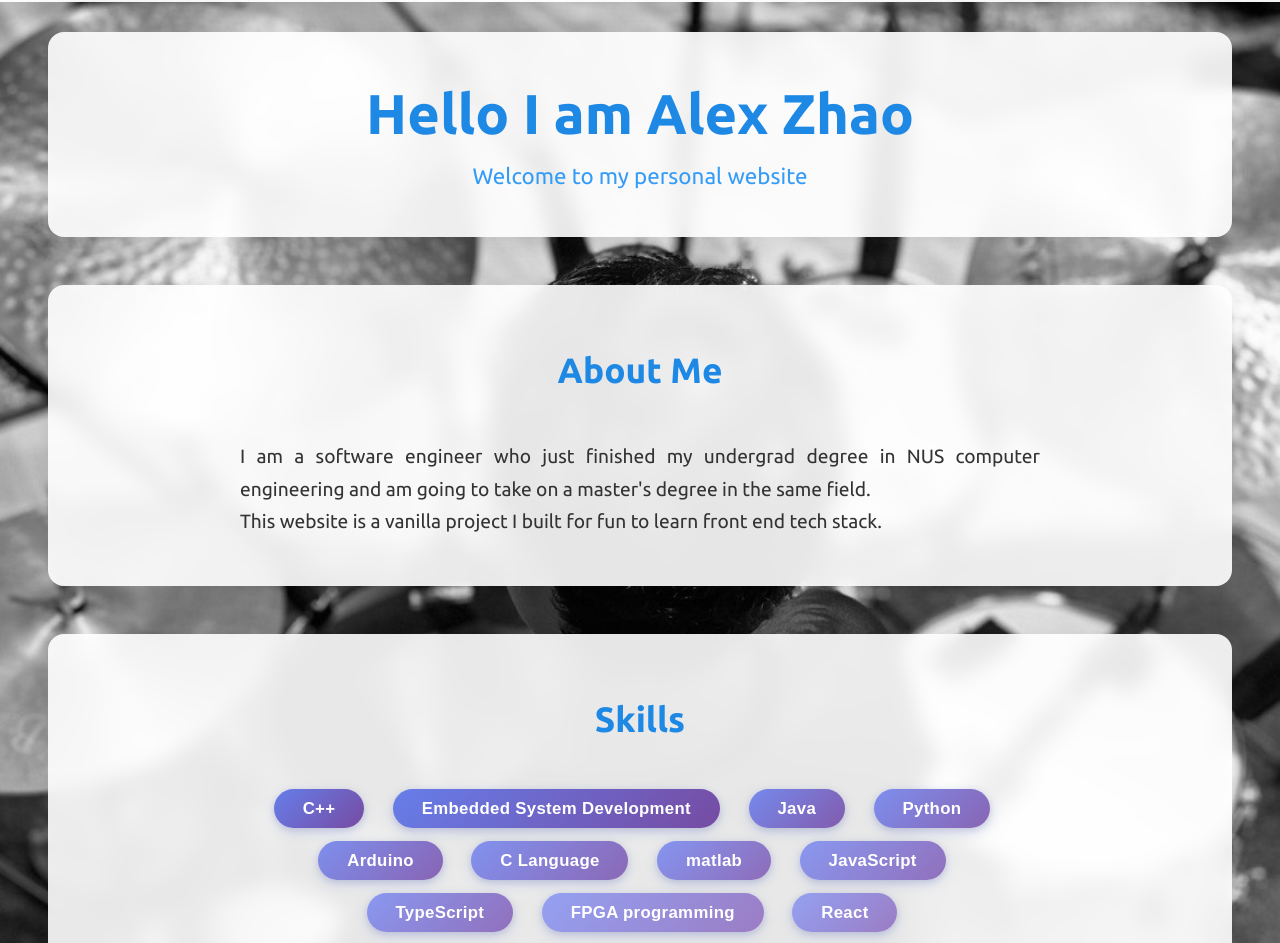
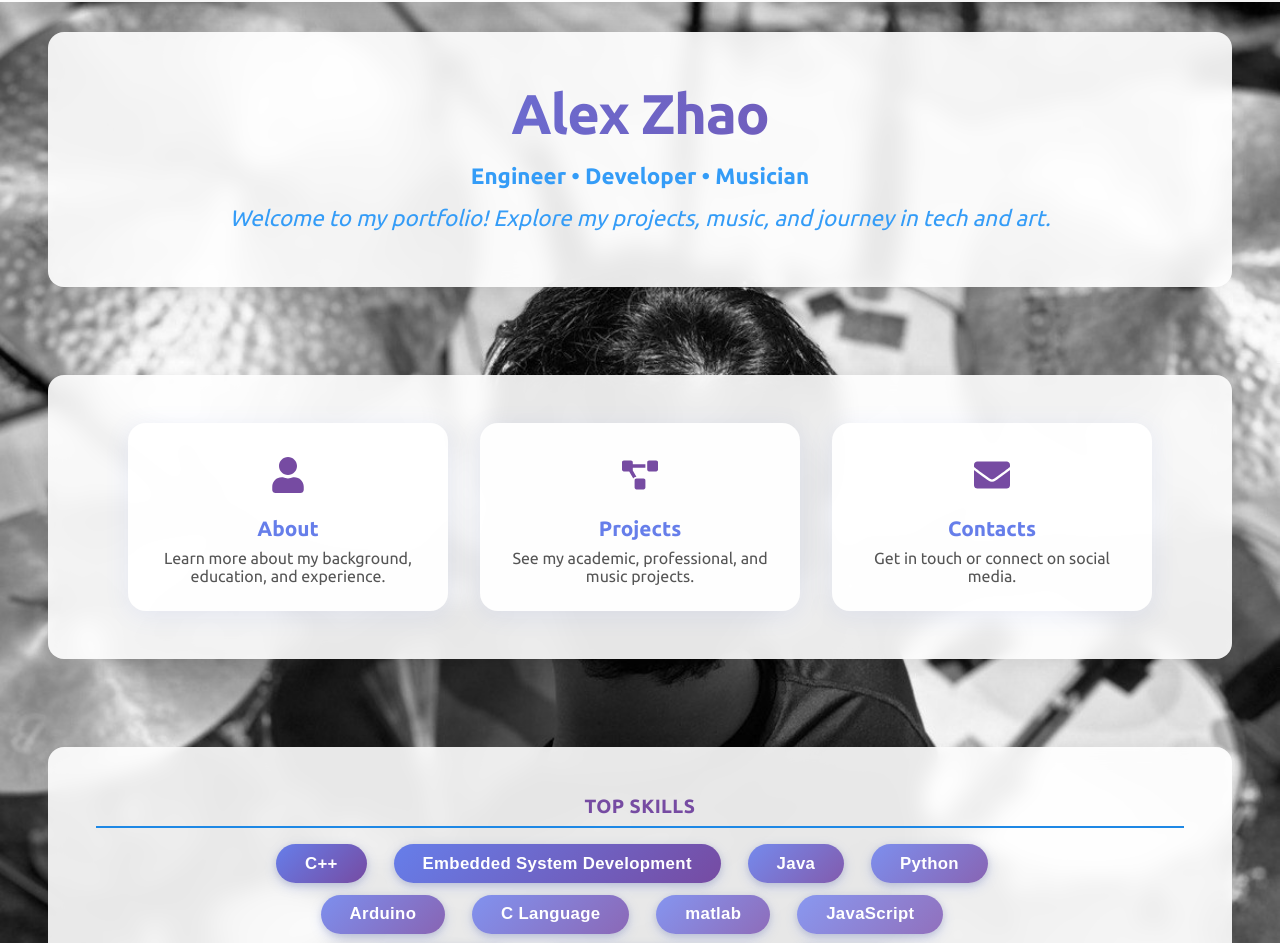
Before and after one commit to alexgoexercise/portfolio_node.js, a Next.js app: page / in a window 1280 px wide. Shown: the part 96-1039 px from the top of the page. Built offline with nearby package versions, Linux system fonts and the light colour scheme.

Commit message:
Update the Home Page
Make the Home Page look more neat

```diff
--- a/package.json
+++ b/package.json
@@ -14,6 +14,7 @@
     "next": "15.3.4",
     "react": "^19.0.0",
     "react-dom": "^19.0.0",
+    "react-icons": "^5.5.0",
     "swiper": "^11.2.10"
   },
   "devDependencies": {
--- a/src/content/homeContent.ts
+++ /dev/null
@@ -1,25 +0,0 @@
-const homeContent = {
-    hero: {
-        heading: "Hello I am Alex Zhao",
-        subheading: "Welcome to my personal website"
-    },
-
-    about: {
-        heading: "About Me",
-        content: ["I am a software engineer who just finished my undergrad degree" +
-        " in NUS computer engineering and am going to take on a master's degree in the same field.",
-        "This website is a vanilla project I built for fun to learn front end tech stack."]
-    },
-
-    skills: {
-        heading: "Skills",
-        items: ["embedded development", "Arduino", "C", "C++", "Python", "JavaScript", "React", "Node.js", "HTML", "CSS"]
-    },
-
-    contact: {
-        heading: "Contact Me",
-        email: "alexzhaolixiuqi@gmail.com"
-    }
-}
-
-export default homeContent;
--- a/src/pages/Home.css
+++ b/src/pages/Home.css
@@ -288,3 +288,128 @@
   transform: translateY(0);
   box-shadow: 0 2px 8px rgba(102, 126, 234, 0.3);
 }
+
+.hero-title {
+  font-size: clamp(2.5rem, 7vw, 4rem);
+  font-weight: 800;
+  background: linear-gradient(90deg, #667eea 0%, #764ba2 100%);
+  -webkit-background-clip: text;
+  -webkit-text-fill-color: transparent;
+  background-clip: text;
+  margin-bottom: 0.5rem;
+  letter-spacing: -0.02em;
+}
+
+.hero-subtitle {
+  font-size: clamp(1.2rem, 3vw, 2rem);
+  color: #5a6fd8;
+  font-weight: 600;
+  margin-bottom: 0.5rem;
+}
+
+.hero-tagline {
+  font-size: clamp(1rem, 2.5vw, 1.3rem);
+  color: #888;
+  font-style: italic;
+  margin-bottom: 0.5rem;
+}
+
+.nav-cards {
+  display: flex;
+  gap: 2rem;
+  justify-content: center;
+  align-items: stretch;
+  margin: 2.5rem 0 2rem 0;
+  flex-wrap: wrap;
+}
+
+.nav-card {
+  flex: 1 1 220px;
+  max-width: 320px;
+  min-width: 200px;
+  background: rgba(255,255,255,0.95);
+  border-radius: 18px;
+  box-shadow: 0 4px 24px rgba(102, 126, 234, 0.10);
+  border: 2px solid transparent;
+  display: flex;
+  flex-direction: column;
+  align-items: center;
+  text-align: center;
+  padding: 2rem 1.2rem 1.5rem 1.2rem;
+  transition: box-shadow 0.2s, border 0.2s, transform 0.2s;
+  text-decoration: none;
+  color: #333;
+  cursor: pointer;
+  position: relative;
+}
+
+.nav-card:hover, .nav-card:focus {
+  border: 2px solid #667eea;
+  box-shadow: 0 8px 32px rgba(102, 126, 234, 0.18);
+  transform: translateY(-4px) scale(1.03);
+  color: #4f3cc9;
+  outline: none;
+}
+
+.nav-card h2 {
+  font-size: 1.3rem;
+  font-weight: 700;
+  margin: 1rem 0 0.5rem 0;
+  color: #667eea;
+}
+
+.nav-card p {
+  font-size: 1rem;
+  color: #555;
+  margin-bottom: 0;
+}
+
+.nav-card svg {
+  margin-bottom: 0.5rem;
+  color: #764ba2;
+  font-size: 2.2rem;
+  transition: color 0.2s;
+}
+
+.nav-card:hover svg, .nav-card:focus svg {
+  color: #667eea;
+}
+
+.skills-preview {
+  text-align: center;
+  margin: 2.5rem 0 2rem 0;
+}
+
+.skills-preview h3 {
+  font-size: 1.2rem;
+  color: #764ba2;
+  font-weight: 700;
+  margin-bottom: 1rem;
+  letter-spacing: 0.02em;
+}
+
+.skill-list {
+  display: flex;
+  flex-wrap: wrap;
+  gap: 0.7rem;
+  justify-content: center;
+  align-items: center;
+}
+
+@media (max-width: 900px) {
+  .nav-cards {
+    gap: 1rem;
+  }
+}
+
+@media (max-width: 700px) {
+  .nav-cards {
+    flex-direction: column;
+    gap: 1.5rem;
+    align-items: center;
+  }
+  .nav-card {
+    max-width: 95vw;
+    width: 100%;
+  }
+}
--- a/src/pages/index.tsx
+++ b/src/pages/index.tsx
@@ -1,7 +1,7 @@
-import homeContent from '../content/homeContent';
 import { useState } from 'react';
 import Link from 'next/link';
 import { skills } from '../content/skills';
+import { FaUser, FaProjectDiagram, FaEnvelope } from 'react-icons/fa';
 
 export default function Home() {
   const [copied, setCopied] = useState(false);
@@ -17,34 +17,38 @@ export default function Home() {
   }
 
   return (
-    <>
     <div className="home">
       <section className="hero">
-          <h1>{homeContent.hero.heading}</h1>
-          <p>{homeContent.hero.subheading}</p>
+        <h1 className="hero-title">Alex Zhao</h1>
+        <p className="hero-subtitle">Engineer • Developer • Musician</p>
+        <p className="hero-tagline">Welcome to my portfolio! Explore my projects, music, and journey in tech and art.</p>
       </section>
 
-        <section className="about">
-          <h2>
-            <Link href="/about">{homeContent.about.heading}</Link>
-          </h2>
-          <div>
-            {homeContent.about.content.map((line) => (
-              <p key={line}>{line}</p>
-            ))}
-          </div>
+      <section className="nav-cards">
+        <Link href="/about" className="nav-card">
+          <FaUser size={36} />
+          <h2>About</h2>
+          <p>Learn more about my background, education, and experience.</p>
+        </Link>
+        <Link href="/projects" className="nav-card">
+          <FaProjectDiagram size={36} />
+          <h2>Projects</h2>
+          <p>See my academic, professional, and music projects.</p>
+        </Link>
+        <Link href="/contacts" className="nav-card">
+          <FaEnvelope size={36} />
+          <h2>Contacts</h2>
+          <p>Get in touch or connect on social media.</p>
+        </Link>
       </section>
 
-        <section className="skills">
-          <h2>
-            <Link href="/projects">{homeContent.skills.heading}</Link>
-          </h2>
+      <section className="skills-preview">
+        <h3>Top Skills</h3>
         <div className="skill-list">
           {skills
             .sort((a, b) => b.level - a.level)
             .map((skill) => {
               // Interpolate between two gradients based on skill level
-                // 0%: #b3b8f8 to #b39ddb (light), 100%: #667eea to #764ba2 (dark)
               const lightStart = [179, 184, 248]; // #b3b8f8
               const lightEnd = [179, 157, 219];  // #b39ddb
               const darkStart = [102, 126, 234]; // #667eea
@@ -54,9 +58,9 @@ export default function Home() {
               const startColor = `rgb(${lerp(lightStart[0], darkStart[0])},${lerp(lightStart[1], darkStart[1])},${lerp(lightStart[2], darkStart[2])})`;
               const endColor = `rgb(${lerp(lightEnd[0], darkEnd[0])},${lerp(lightEnd[1], darkEnd[1])},${lerp(lightEnd[2], darkEnd[2])})`;
               return (
-                  <div className="skill-item" key={skill.name}>
                 <button
                   className="skill-tag"
+                  key={skill.name}
                   style={{
                     background: `linear-gradient(135deg, ${startColor} 0%, ${endColor} 100%)`
                   }}
@@ -65,38 +69,16 @@ export default function Home() {
                 >
                   {skill.name}
                 </button>
-                  </div>
               );
             })}
         </div>
       </section>
 
-        <section className="contact">
-          <h2>
-            <Link href="/contacts">{homeContent.contact.heading}</Link>
-          </h2>
-          <p>
-            <span id="email">
-            Email:  alexzhaolixiuqi@gmail.com
-            </span>
-            <button onClick={handleCopyEmail} className="copy-btn">Copy</button>
-          </p>
-          <p>
-            Phone: +65 83514349 (Sg)
-          </p>
-          <p className="social-links">
-            <a href="https://www.linkedin.com/in/zhao-lixiuqi-73420926b" target="_blank" rel="noopener noreferrer" title="HIRE MEEEEEE">LinkedIn</a> |
-            <a href="https://www.instagram.com/alex_go_sleep?igsh=MWJsZXlzbTg1bWV6cQ==" target="_blank" rel="noopener noreferrer" title="Follow me on Instagram?"> Instagram</a> |
-            <a href="https://youtube.com/@alexgosleep-v9i?si=OdaBSALU5vuD5PBv" target="_blank" rel="noopener noreferrer" title="Subscribe to my channel please"> YouTube</a> |
-            <a href="https://b23.tv/2sfFe5M" target="_blank" rel="noopener noreferrer" title="Bilibili is a Chinese video platform"> Bilibili</a>
-          </p>
-        </section>
-      </div>
       {copied && (
         <div className="toast-copied">
           Copied to clipboard!
         </div>
       )}
-    </>
+    </div>
   );
 }
```
Also changed, not shown: 1 other file (tests, documents, lock files or other folders). Lines whose indentation alone changed are shown as unchanged.
